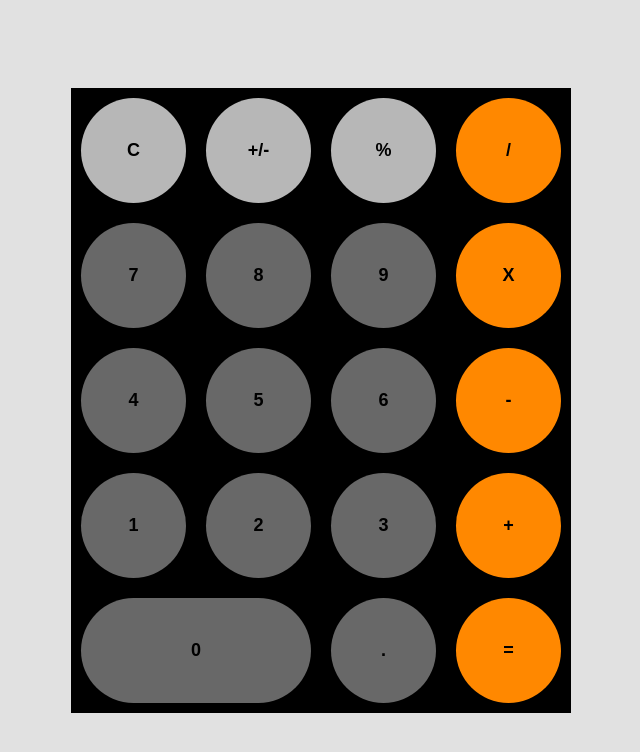
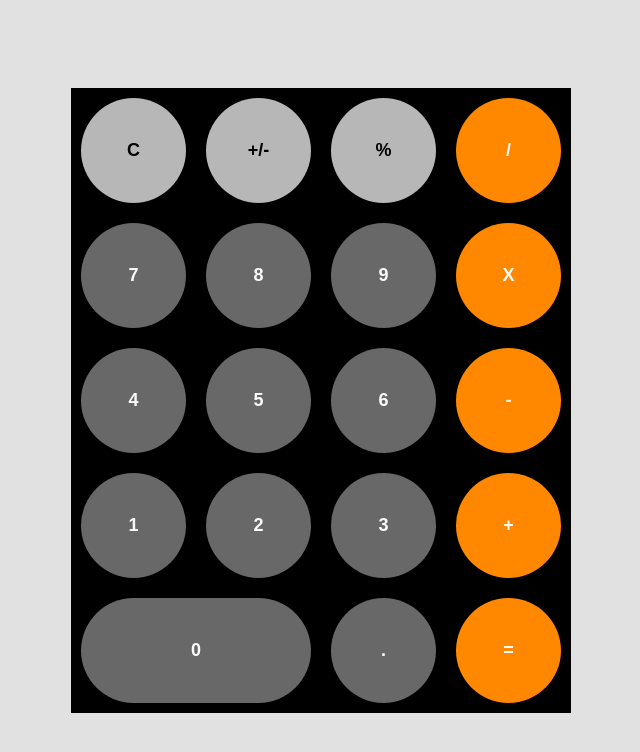
Before and after one commit to tman2747/Calculator.js, a plain HTML site: page index.html in a window 1280 px wide. Shown: the whole page, without its empty margins (319-959 px from the left). Drawn offline with Linux system fonts and the light colour scheme.

Commit message:
change text color for buttons

```diff
--- a/styles.css
+++ b/styles.css
@@ -41,6 +41,7 @@ body{
 
 .defaultButton.buttonNumber{
     background-color: rgb(104, 104, 104);
+    color: rgb(250, 250, 250);
 }
 
 .defaultButton.buttonSecondary{
@@ -49,6 +50,7 @@ body{
 
 .defaultButton.buttonSymbol{
     background-color: rgb(255, 136, 0);
+    color: rgb(250, 250, 250);
 }
 
 .buttonGrow{
```
